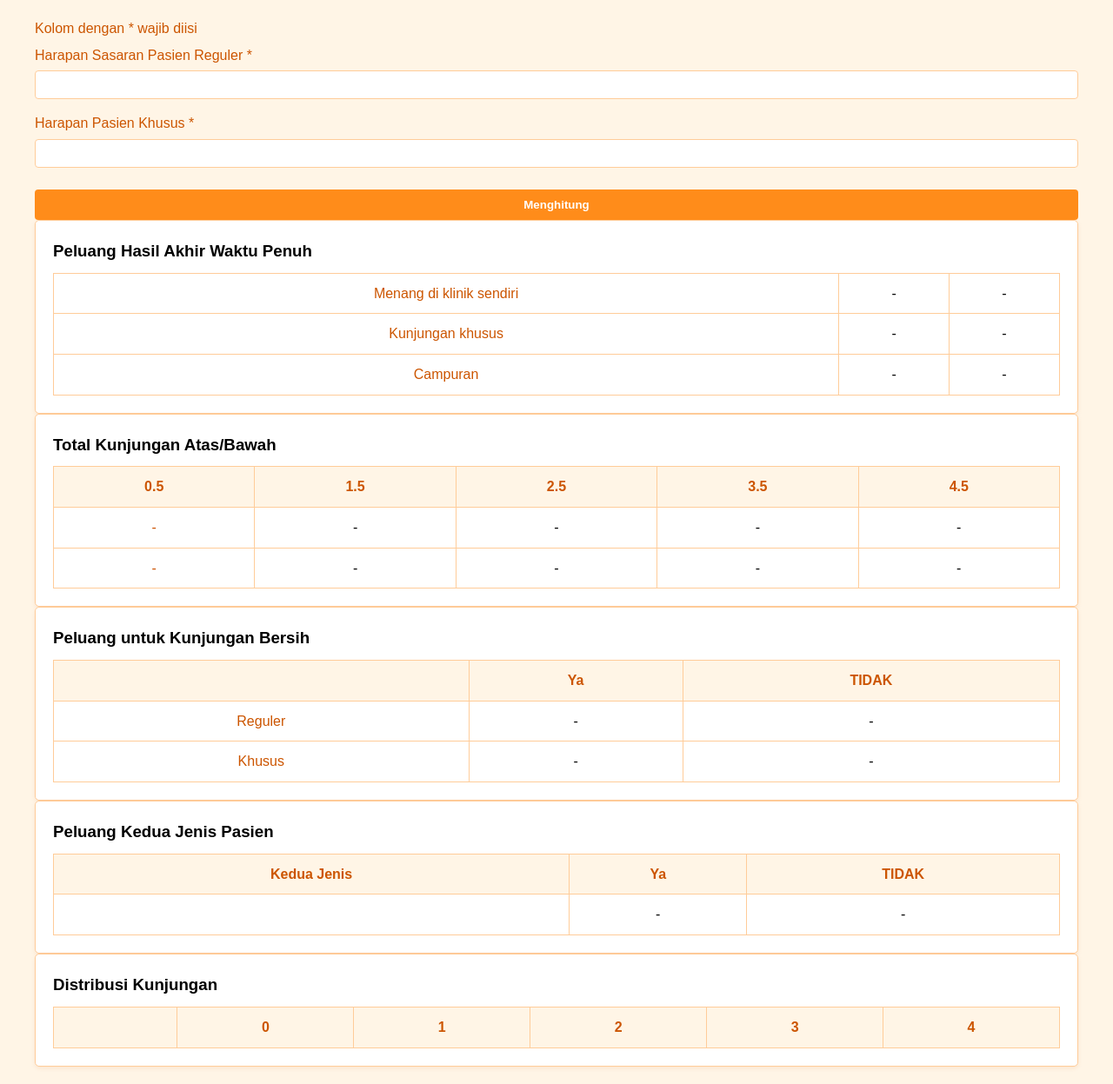
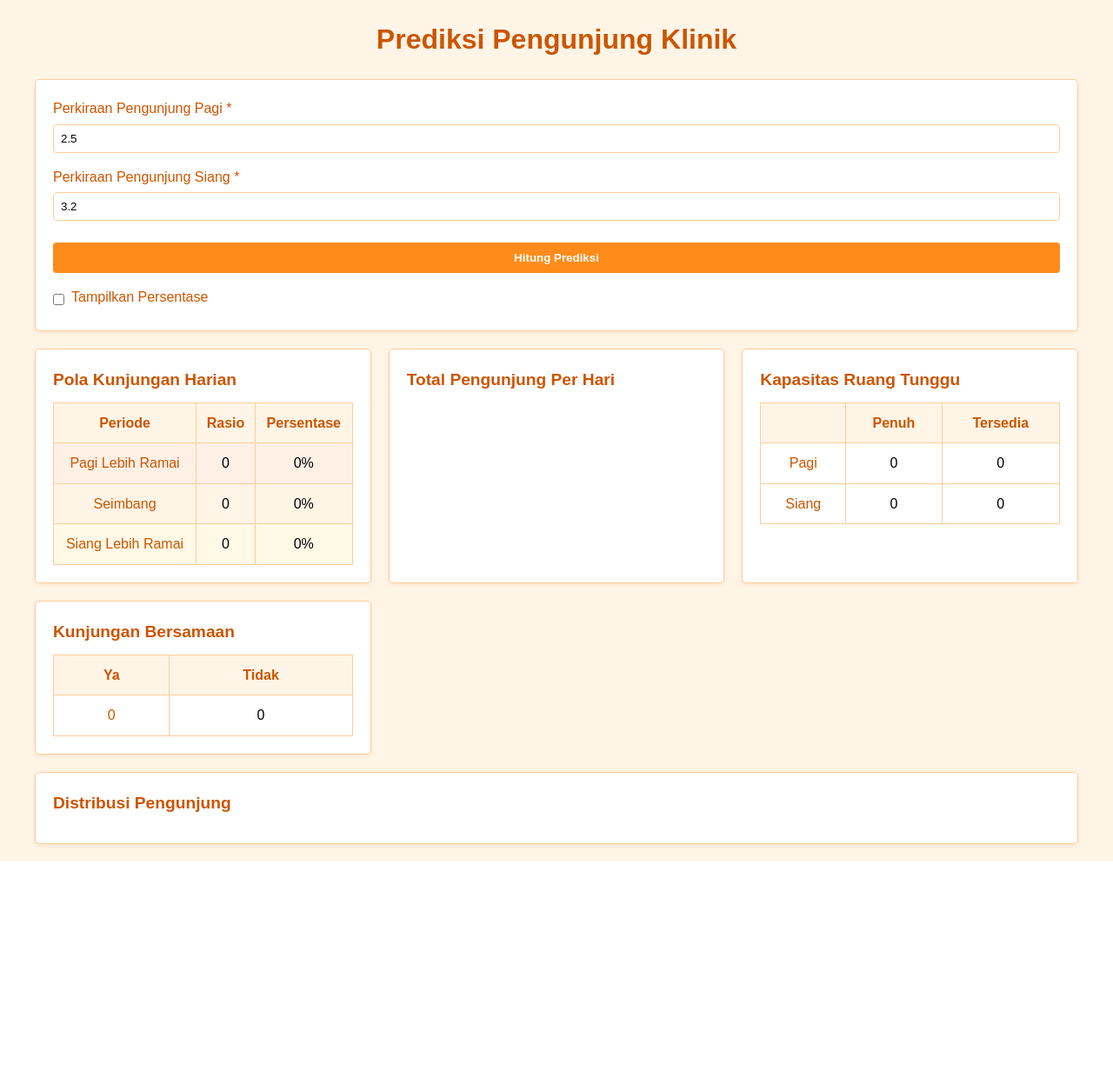
Before and after one commit to fakhrioib/Tugas11-Poisson, a Flask app: page / in a window 1280 px wide. Shown: the whole page at 87% size. After the commit the page ends 991 px from the top, so only its background shows below. Run offline with Flask 2, Linux system fonts and the light colour scheme; lists and menus that the app fills with data are empty.

Commit message:
Update index.html

```diff
--- a/templates/index.html
+++ b/templates/index.html
@@ -3,127 +3,113 @@
 <head>
     <meta charset="UTF-8">
     <meta name="viewport" content="width=device-width, initial-scale=1.0">
-    <title>Kalkulator Distribusi Poisson - Klinik Sunat</title>
+    <title>Prediksi Pengunjung Klinik</title>
     <link rel="stylesheet" href="{{ url_for('static', filename='css/style.css') }}">
 </head>
 <body>
     <div class="container">
-        <div class="input-section">
-            <div class="form-group">
-                <label>Kolom dengan * wajib diisi</label>
+        <h1>Prediksi Pengunjung Klinik</h1>
+        <div class="input-container">
             <div class="input-group">
-                    <label for="regularPatients">Harapan Sasaran Pasien Reguler *</label>
-                    <input type="number" id="regularPatients" step="0.01" required>
+                <label>Perkiraan Pengunjung Pagi *</label>
+                <input type="number" id="morningVisitors" step="0.01" value="2.5">
             </div>
             <div class="input-group">
-                    <label for="specialPatients">Harapan Pasien Khusus *</label>
-                    <input type="number" id="specialPatients" step="0.01" required>
+                <label>Perkiraan Pengunjung Siang *</label>
+                <input type="number" id="afternoonVisitors" step="0.01" value="3.2">
             </div>
-                <button onclick="calculate()">Menghitung</button>
+            <button id="calculateBtn">Hitung Prediksi</button>
+            <div class="checkbox-group">
+                <input type="checkbox" id="showPercent">
+                <label for="showPercent">Tampilkan Persentase</label>
             </div>
         </div>
 
-        <div class="results-section">
+        <div class="results-container">
             <div class="result-box">
-                <h3>Peluang Hasil Akhir Waktu Penuh</h3>
-                <table id="finalResult">
+                <h2>Pola Kunjungan Harian</h2>
+                <table id="finalResults">
+                    <thead>
                         <tr>
-                        <td>Menang di klinik sendiri</td>
-                        <td id="regularWin">-</td>
-                        <td id="regularWinPercent">-</td>
+                            <th>Periode</th>
+                            <th>Rasio</th>
+                            <th>Persentase</th>
                         </tr>
-                    <tr>
-                        <td>Kunjungan khusus</td>
-                        <td id="specialWin">-</td>
-                        <td id="specialWinPercent">-</td>
+                    </thead>
+                    <tbody>
+                        <tr class="morning-row">
+                            <td>Pagi Lebih Ramai</td>
+                            <td>0</td>
+                            <td>0%</td>
                         </tr>
-                    <tr>
-                        <td>Campuran</td>
-                        <td id="mixedResult">-</td>
-                        <td id="mixedResultPercent">-</td>
+                        <tr class="balanced-row">
+                            <td>Seimbang</td>
+                            <td>0</td>
+                            <td>0%</td>
                         </tr>
+                        <tr class="afternoon-row">
+                            <td>Siang Lebih Ramai</td>
+                            <td>0</td>
+                            <td>0%</td>
+                        </tr>
+                    </tbody>
                 </table>
             </div>
 
             <div class="result-box">
-                <h3>Total Kunjungan Atas/Bawah</h3>
-                <table id="totalVisits">
-                    <tr>
-                        <th>0.5</th>
-                        <th>1.5</th>
-                        <th>2.5</th>
-                        <th>3.5</th>
-                        <th>4.5</th>
-                    </tr>
-                    <tr>
-                        <td id="over0_5">-</td>
-                        <td id="over1_5">-</td>
-                        <td id="over2_5">-</td>
-                        <td id="over3_5">-</td>
-                        <td id="over4_5">-</td>
-                    </tr>
-                    <tr>
-                        <td id="under0_5">-</td>
-                        <td id="under1_5">-</td>
-                        <td id="under2_5">-</td>
-                        <td id="under3_5">-</td>
-                        <td id="under4_5">-</td>
-                    </tr>
+                <h2>Total Pengunjung Per Hari</h2>
+                <table id="overUnderTable">
+                    <!-- Populated by JavaScript -->
                 </table>
             </div>
 
             <div class="result-box">
-                <h3>Peluang untuk Kunjungan Bersih</h3>
-                <table id="cleanVisit">
+                <h2>Kapasitas Ruang Tunggu</h2>
+                <table id="capacityTable">
+                    <thead>
                         <tr>
                             <th></th>
-                        <th>Ya</th>
-                        <th>TIDAK</th>
+                            <th>Penuh</th>
+                            <th>Tersedia</th>
+                        </tr>
+                    </thead>
+                    <tbody>
+                        <tr>
+                            <td>Pagi</td>
+                            <td>0</td>
+                            <td>0</td>
                         </tr>
                         <tr>
-                        <td>Reguler</td>
-                        <td id="regularCleanYes">-</td>
-                        <td id="regularCleanNo">-</td>
+                            <td>Siang</td>
+                            <td>0</td>
+                            <td>0</td>
                         </tr>
-                    <tr>
-                        <td>Khusus</td>
-                        <td id="specialCleanYes">-</td>
-                        <td id="specialCleanNo">-</td>
-                    </tr>
+                    </tbody>
                 </table>
             </div>
 
             <div class="result-box">
-                <h3>Peluang Kedua Jenis Pasien</h3>
-                <table id="bothTypes">
+                <h2>Kunjungan Bersamaan</h2>
+                <table id="concurrentTable">
+                    <thead>
                         <tr>
-                        <th>Kedua Jenis</th>
                             <th>Ya</th>
-                        <th>TIDAK</th>
+                            <th>Tidak</th>
                         </tr>
+                    </thead>
+                    <tbody>
                         <tr>
-                        <td></td>
-                        <td id="bothTypesYes">-</td>
-                        <td id="bothTypesNo">-</td>
+                            <td>0</td>
+                            <td>0</td>
                         </tr>
+                    </tbody>
                 </table>
             </div>
 
-            <div class="result-box">
-                <h3>Distribusi Kunjungan</h3>
-                <table id="visitDistribution">
-                    <thead>
-                        <tr>
-                            <th></th>
-                            <th>0</th>
-                            <th>1</th>
-                            <th>2</th>
-                            <th>3</th>
-                            <th>4</th>
-                        </tr>
-                    </thead>
-                    <tbody>
-                    </tbody>
+            <div class="result-box full-width">
+                <h2>Distribusi Pengunjung</h2>
+                <table id="distributionTable">
+                    <!-- Populated by JavaScript -->
                 </table>
             </div>
         </div>
```
Lines whose indentation alone changed are shown as unchanged.
